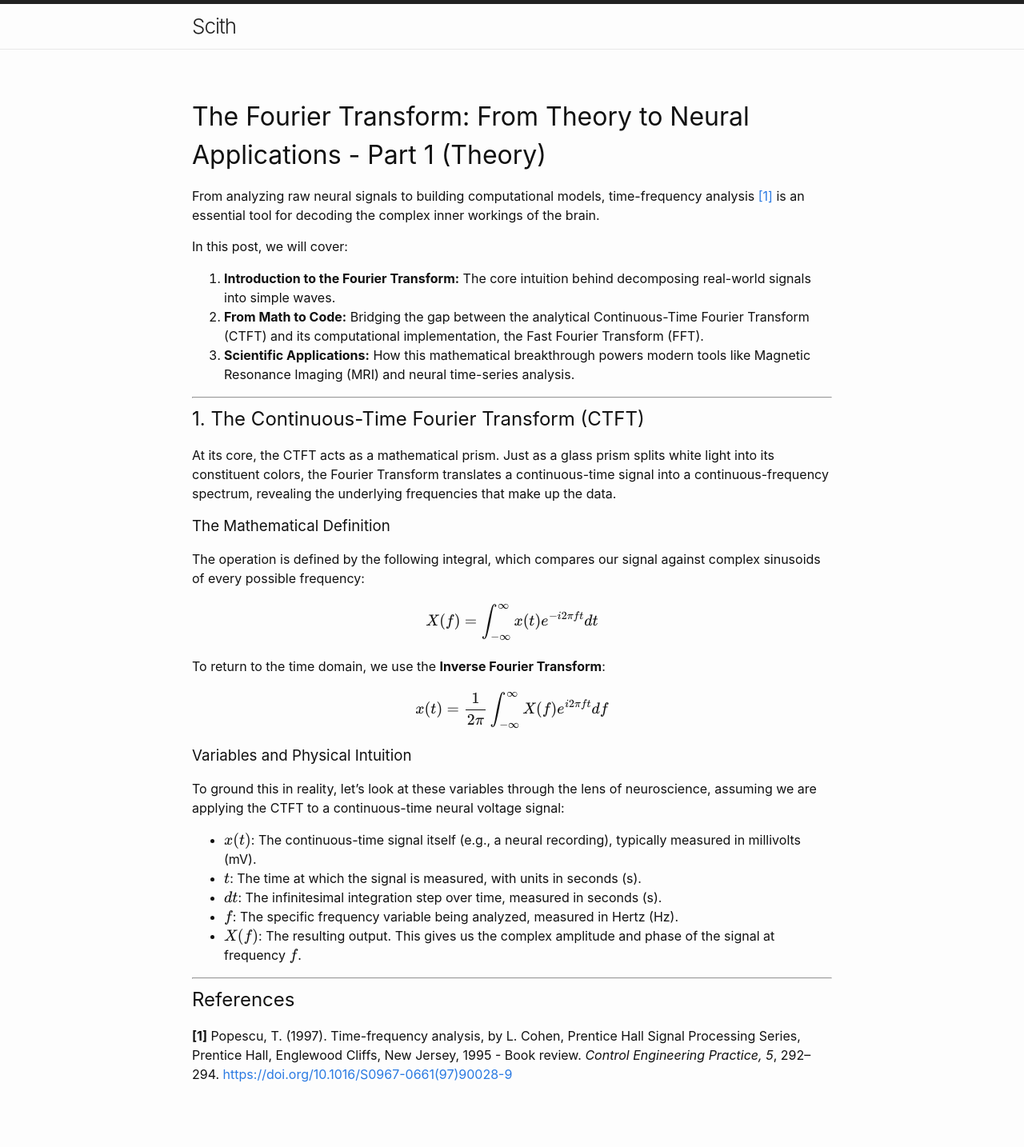
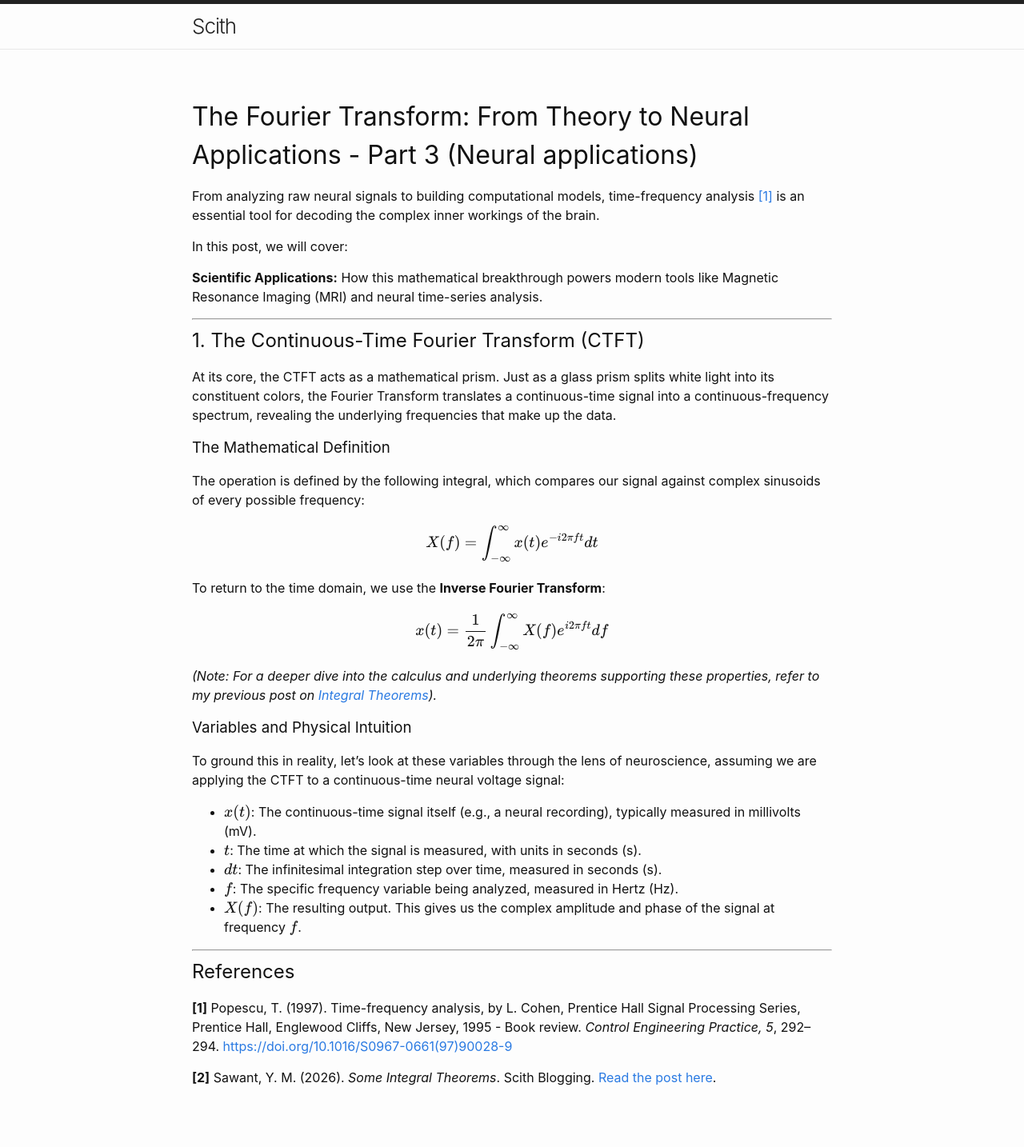
Before and after one commit to yashmrsawant/yashmrsawant.github.io, a Jekyll site: the page built from _posts/2026-03-30-fourier-transform_part3.md, in a window 1280 px wide. Shown: the whole page at 80% size. Built offline with Jekyll 4.4.1, drawn with Linux system fonts in a browser that asks for light colours.

Commit message:
Auto-commit: Update blog 2026-04-01 11:02:52

```diff
--- a/_posts/2026-03-30-fourier-transform.md
+++ b/_posts/2026-03-30-fourier-transform_part3.md
@@ -1,17 +1,16 @@
 ---
 layout: default
-title: "The Fourier Transform: From Theory to Neural Applications - Part 1 (Theory)"
+title: "The Fourier Transform: From Theory to Neural Applications - Part 3 (Neural Applications)"
 date: 2026-03-30
 categories: [Signal Processing, Time-Series Analysis]
 ---
-# The Fourier Transform: From Theory to Neural Applications - Part 1 (Theory)
+# The Fourier Transform: From Theory to Neural Applications - Part 3 (Neural applications)
 
 From analyzing raw neural signals to building computational models, time-frequency analysis [[1]](#ref-1) is an essential tool for decoding the complex inner workings of the brain.
 
 In this post, we will cover:
-1. **Introduction to the Fourier Transform:** The core intuition behind decomposing real-world signals into simple waves.
-2. **From Math to Code:** Bridging the gap between the analytical Continuous-Time Fourier Transform (CTFT) and its computational implementation, the Fast Fourier Transform (FFT).
-3. **Scientific Applications:** How this mathematical breakthrough powers modern tools like Magnetic Resonance Imaging (MRI) and neural time-series analysis.
+
+**Scientific Applications:** How this mathematical breakthrough powers modern tools like Magnetic Resonance Imaging (MRI) and neural time-series analysis.
 
 ---
 
@@ -29,6 +28,8 @@ To return to the time domain, we use the **Inverse Fourier Transform**:
 
 $$x(t) = \frac{1}{2\pi} \int_{-\infty}^{\infty} X(f) e^{i 2\pi f t} df$$
 
+*(Note: For a deeper dive into the calculus and underlying theorems supporting these properties, refer to my previous post on [Integral Theorems](#ref-2)).*
+
 ### Variables and Physical Intuition
 
 To ground this in reality, let's look at these variables through the lens of neuroscience, assuming we are applying the CTFT to a continuous-time neural voltage signal:
@@ -45,3 +46,6 @@ To ground this in reality, let's look at these variables through the lens of neu
 
 <div id="ref-1"></div>
 **[1]** Popescu, T. (1997). Time-frequency analysis, by L. Cohen, Prentice Hall Signal Processing Series, Prentice Hall, Englewood Cliffs, New Jersey, 1995 - Book review. *Control Engineering Practice, 5*, 292–294. [https://doi.org/10.1016/S0967-0661(97)90028-9](https://doi.org/10.1016/S0967-0661(97)90028-9)
+
+<div id="ref-2"></div>
+**[2]** Sawant, Y. M. (2026). *Some Integral Theorems*. Scith Blogging. [Read the post here](https://yashmrsawant.github.io/integrals/2026/04/01/some-integral-theorems.html).
```
Also changed, not shown: _posts/2026-03-30-fourier-transform_part1.md (added, +52 -0 lines), _posts/2026-03-30-fourier-transform_part2.md (added, +51 -0 lines), _posts/2026-04-01-some-integral-theorems.md (+1 -1 lines).
